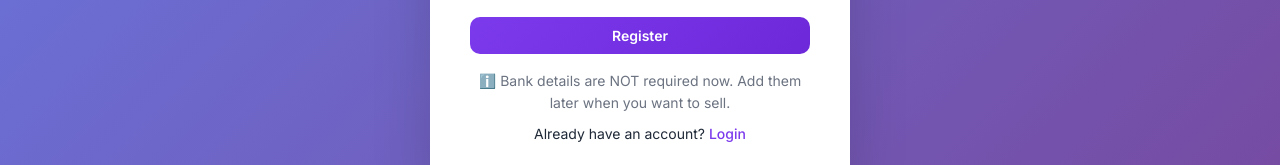
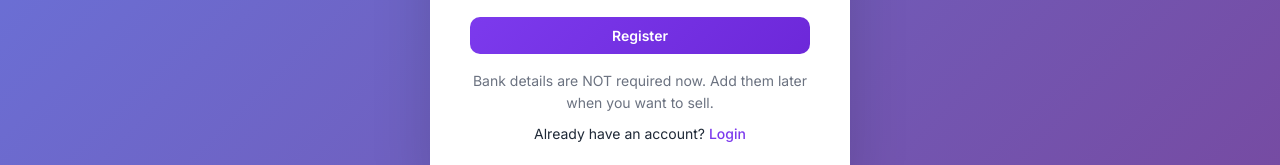
Before and after one commit to Gimantha-Dil/ITPM-Project, a React (Create React App) app in the folder frontend/: page /register in a window 1280 px wide. Shown: the part 658-823 px from the top of the page. Built offline with nearby package versions, Linux system fonts and the light colour scheme; no server answers.

Commit message:
change register file

```diff
--- a/frontend/src/pages/Register.js
+++ b/frontend/src/pages/Register.js
@@ -86,7 +86,7 @@ const Register = () => {
       </form>
 
       <p className="text-center mt-4" style={{ fontSize: '14px', color: '#6b7280' }}>
-        ℹ️ Bank details are NOT required now. Add them later when you want to sell.
+         Bank details are NOT required now. Add them later when you want to sell.
       </p>
       <p className="text-center mt-2" style={{ fontSize: '14px' }}>
         Already have an account? <Link to="/login" className="link">Login</Link>
```
